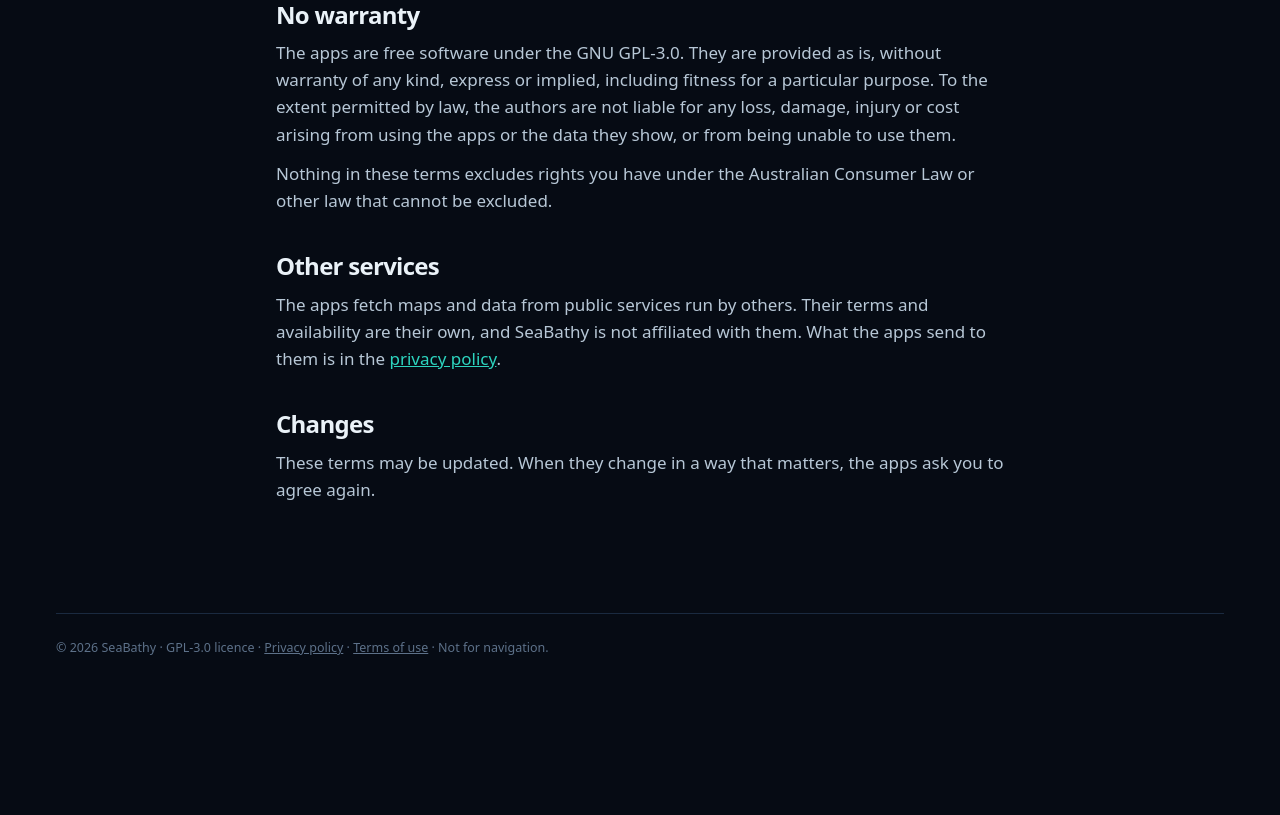
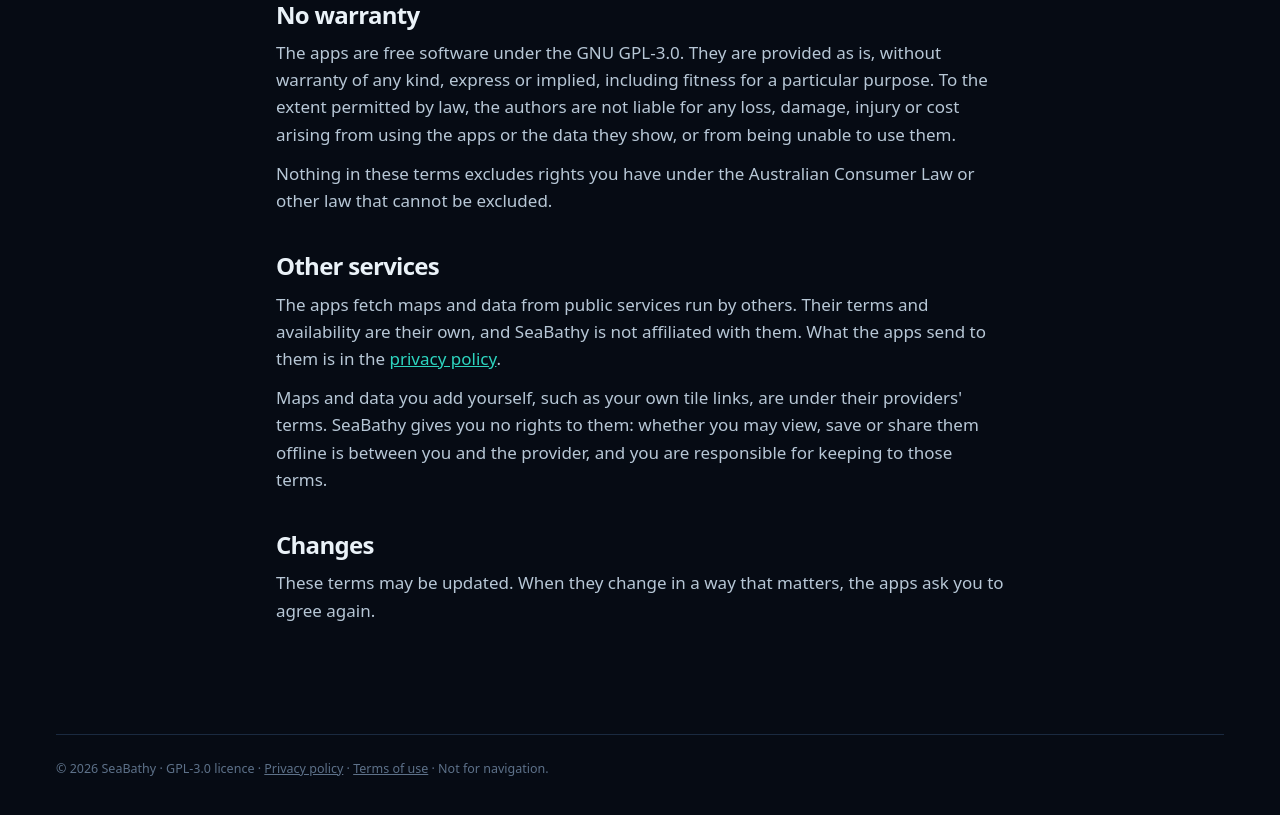
Before and after one commit to SeaBathy/website, a plain HTML site: page terms.html in a window 1280 px wide. Shown: the part 1692-2507 px from the top of the page. Before the commit the page ends 2400 px from the top, so only its background shows below. Drawn offline with Linux system fonts and the light colour scheme.

Commit message:
Terms: maps you add yourself

```diff
--- a/terms.html
+++ b/terms.html
@@ -83,6 +83,7 @@
 
   <h2>Other services</h2>
   <p>The apps fetch maps and data from public services run by others. Their terms and availability are their own, and SeaBathy is not affiliated with them. What the apps send to them is in the <a href="/privacy">privacy policy</a>.</p>
+  <p>Maps and data you add yourself, such as your own tile links, are under their providers' terms. SeaBathy gives you no rights to them: whether you may view, save or share them offline is between you and the provider, and you are responsible for keeping to those terms.</p>
 
   <h2>Changes</h2>
   <p>These terms may be updated. When they change in a way that matters, the apps ask you to agree again.</p>
```
